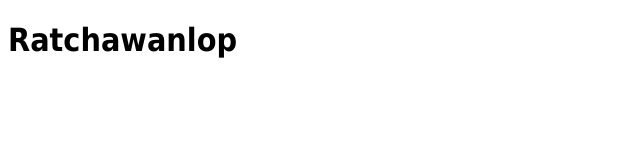
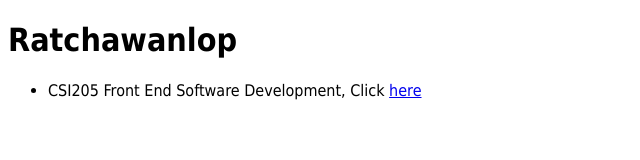
Before and after one commit to Ratchawanlop/Ratchawanlop.github.io, a plain HTML site: page index.html in a window 1280 px wide. Shown: the whole page, without its empty margins (0-640 px from the left). Drawn offline with Linux system fonts and the light colour scheme.

Commit message:
Update index.html

```diff
--- a/index.html
+++ b/index.html
@@ -8,5 +8,8 @@
 </head>
 <body>
     <h1>Ratchawanlop</h1>
+    <ul>
+        <li>CSI205 Front End Software Development, Click <a href='https:/ratchawanlop.github.io/_multipages'>here</a></li>
+    </ul>
 </body>
 </html>
```
